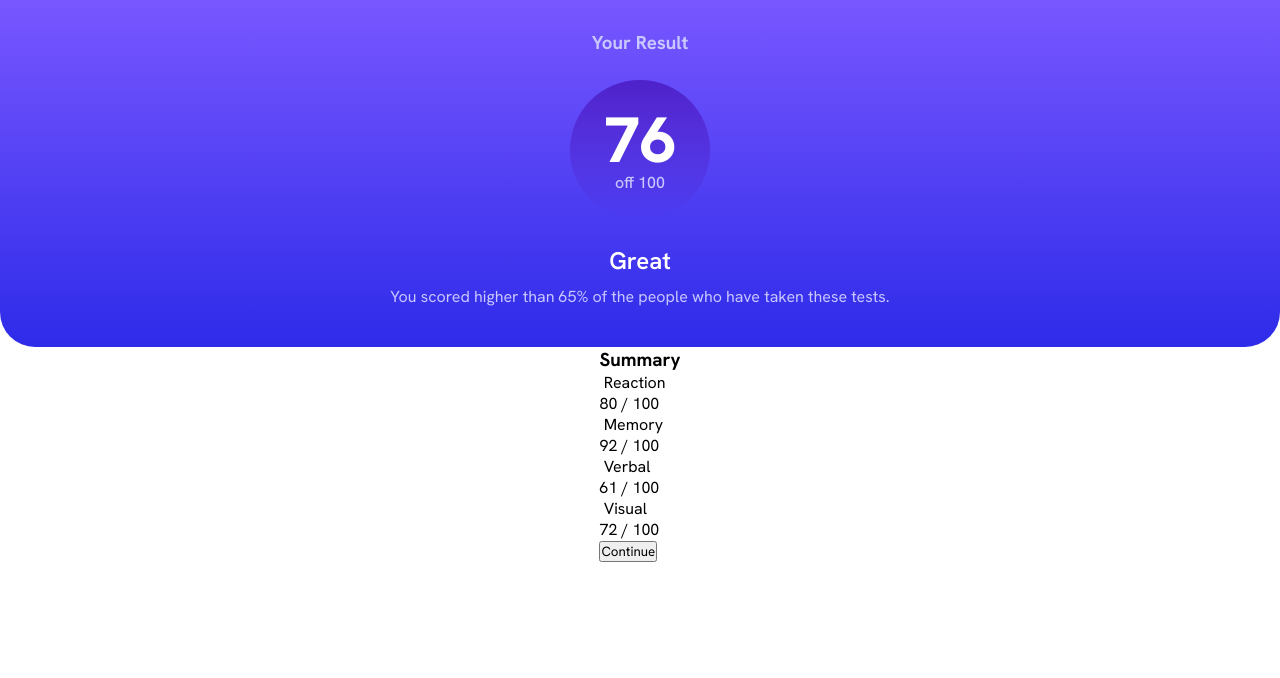
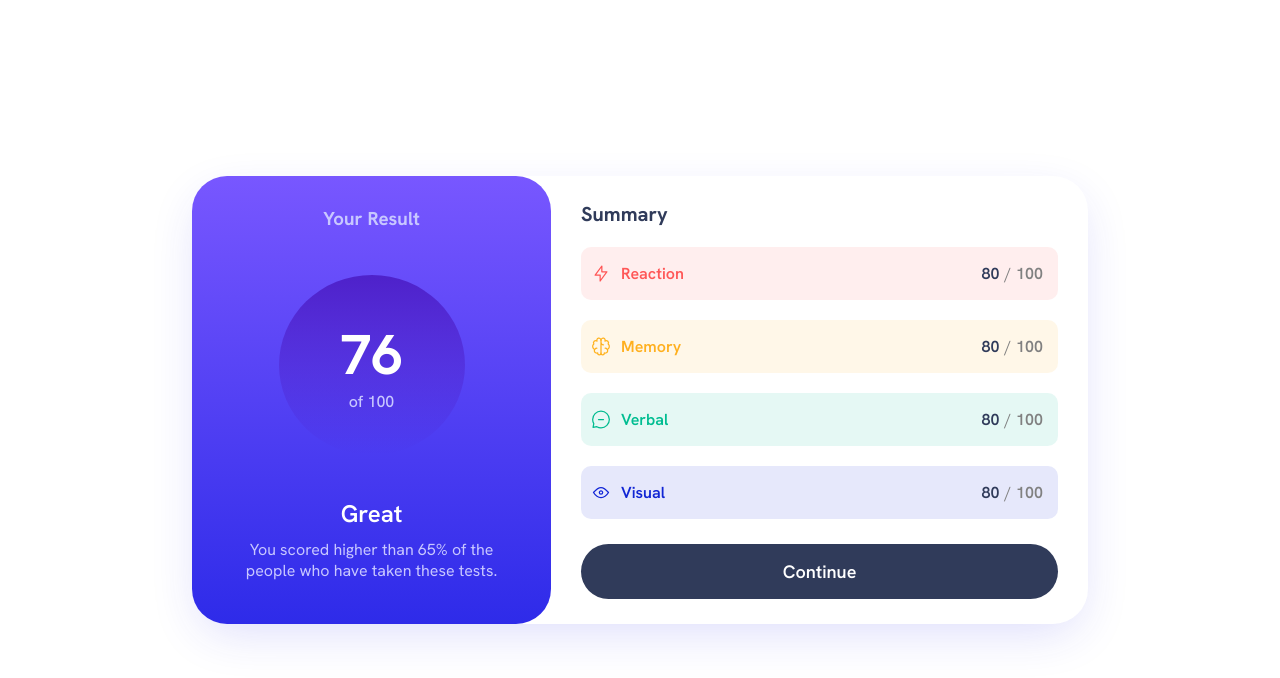
Before and after one commit to emersonescodes/results-summary-component-main, a plain HTML site: page index.html in a window 1280 px wide. Drawn offline with Linux system fonts and the light colour scheme.

Commit message:
style values adjust and words correction. Project done.

```diff
--- a/css/global.css
+++ b/css/global.css
@@ -4,12 +4,17 @@
     --green: hsl(166, 100%, 37%);
     --blue: hsl(234, 85%, 45%);
 
+    --red-bg: hsla(0, 100%, 67%, 0.1);
+    --yellow-bg: hsla(39, 100%, 56%, 0.1);
+    --green-bg: hsla(166, 100%, 37%, 0.1);
+    --blue-bg: hsla(234, 85%, 45%, 0.1);
+
     --white: hsl(0, 0%, 100%);
     --neutral-blue: hsl(221, 100%, 96%);
     --neutral-purple: hsl(241, 100%, 89%);
-    --neutral-gray: hsl(224, 30%, 27%);
+    --neutral-gray: rgb(48, 59, 90);
 
-    --background-gradient: linear-gradient(to bottom, #7857ff, #2e2be9);
+    --background-gradient: linear-gradient(to bottom, #7857ff, rgb(46, 43, 233));
     --circle-gradient: linear-gradient( #4e21ca, #2421ca00);
 
     --font: "Hanken Grotesk", sans-serif;
@@ -26,3 +31,7 @@
 li {
     list-style-type: none;
 }
+
+a {
+    text-decoration: none;
+}
--- a/css/score-card.css
+++ b/css/score-card.css
@@ -1,7 +1,6 @@
 .score-card {
     display: flex;
     flex-direction: column;
-    align-items: center;
 }
 
 .score-card__result {
@@ -10,7 +9,7 @@
     align-items: center;
     width: 100vw;
 
-    gap: 25px;
+    gap: 20px;
 
     background: var(--background-gradient);
 
@@ -18,7 +17,7 @@
 }
 
 .score-card__label {
-    margin-top: 30px;
+    margin-top: 25px;
     color: var(--neutral-purple);
 }
 
@@ -36,9 +35,8 @@
     border-radius: 50%;
 
     & .score-card__value {
-        font-weight: 800;
-        font-size: 4em;
-        line-height: 1;
+        font-weight: 700;
+        font-size: 3.5em;
         color: var(--white);
     }
 
@@ -59,9 +57,176 @@
         font-weight: 600;
     }
     & p {
-        padding-block: 10px 40px;
+        padding-block: 10px 43px;
         text-align: center;
         color: var(--neutral-purple);
     };
+}
 
+.score-card__summary {
+    padding: 25px 30px;
+
+    & h3 {
+        color: var(--neutral-gray);
+        margin-bottom: 20px;
+    }
+
+    & span {
+        font-weight: 600;
+    }
+
+    & .score-card__list {
+        display: flex;
+        flex-direction: column;
+        gap: 20px;
+        margin-bottom: 25px;
+
+        & .score-card__item {
+            display: flex;
+            justify-content: space-between;
+            align-items: center;
+            border-radius: 10px;
+            padding: 16px 10px;
+
+            & div {
+                display: flex;
+
+                & img {
+                    margin-right: 10px;
+                }
+            }
+
+            & .score-card__item-hit {
+                color: gray;
+            }
+
+            & .score-card__item-hit span {
+                padding-inline: 5px;
+            }
+
+            & .score-card__value {
+                color: var(--neutral-gray);
+            }
+        }
+    }
+
+    & .score-card__item--reaction {
+        background-color: var(--red-bg);
+        & div:first-child span {
+            color: var(--red);
+        }
+    }
+
+    & .score-card__item--memory {
+        background-color: var(--yellow-bg);
+        & div:first-child span {
+            color: var(--yellow);
+        }
+    }
+
+    & .score-card__item--verbal {
+        background-color: var(--green-bg);
+        & div:first-child span {
+            color: var(--green);
+        }
+    }
+
+    & .score-card__item--visual {
+        background-color: var(--blue-bg);
+        & div:first-child span {
+            color: var(--blue);
+        }
+    }
+
+    & a {
+    position: relative;
+    z-index: 1;
+
+    display: flex;
+    align-items: center;
+    justify-content: center;
+
+    width: 100%;
+    height: 55px;
+    border-radius: 50px;
+
+    font-size: 18px;
+    font-weight: 600;
+    color: var(--white);
+
+    background: var(--neutral-gray);
+    border: 0;
+    }
+
+    & a::before {
+        content: "";
+        position: absolute;
+        inset: 0;
+        border-radius: 50px;
+
+        background: var(--background-gradient);
+
+        opacity: 0;
+        transition: opacity .2s ease;
+
+        z-index: -1;
+    }
+
+    & a:hover::before {
+        opacity: 1;
+        cursor: pointer;
+    }
 }
+
+@media (min-width: 768px) {
+
+    * {
+        box-sizing: border-box;
+    }
+
+    main {
+        width: 100vw;
+        height: 100vh;
+        display: flex;
+        justify-content: center;
+        align-items: center;
+    }
+
+    .score-card {
+        flex-direction: row;
+        width: 70vw;
+        padding: 0;
+        box-shadow: 0px 15px 50px -10px rgba(46,43,233,0.18);
+        border-radius: 35px;
+    }
+
+    .score-card__result {
+        border-radius: 35px;
+        width: auto;
+        justify-content: space-between;
+        padding-inline: 20px;
+    }
+
+    .score-card__label {
+        margin-top: 30px;
+        padding: 0;
+    }
+
+    .score-card__accuracy {
+        width: 186px;
+        height: 180px;
+        padding: 0;
+    }
+
+    .score-card__feedback {
+        padding-inline: 30px;
+    }
+
+    .score-card__summary {
+        width: 100%;
+    }
+
+    .score-card__title {
+        font-size: 20px;
+    }
+}
--- a/index.html
+++ b/index.html
@@ -15,7 +15,7 @@
         <h3 class="score-card__label">Your Result</h3>
         <div class="score-card__accuracy">
           <span class="score-card__value">76</span>
-          <span class="score-card__value-total">off 100</span>
+          <span class="score-card__value-total">of 100</span>
         </div>
         <div class="score-card__feedback">
           <h3 class="score-card__feedback-status">Great</h3>
@@ -27,46 +27,46 @@
         <ul class="score-card__list">
           <li class="score-card__item score-card__item--reaction">
             <div class="">
-              <img src="" alt="" class="score-card__item-icon">
+              <img src="./assets/images/icon-reaction.svg" alt="" class="score-card__item-icon">
               <span class="score-card__item-label">Reaction</span>
             </div>
             <div class="score-card__item-hit">
-              <span>80</span>
-              <span>/ 100</span>
+              <span class="score-card__value">80</span> /
+              <span class="score-card__total">100</span>
             </div>
           </li>
           <li class="score-card__item score-card__item--memory">
             <div class="">
-              <img src="" alt="" class="score-card__item-icon">
+              <img src="./assets/images/icon-memory.svg" alt="" class="score-card__item-icon">
               <span class="score-card__item-label">Memory</span>
             </div>
             <div class="score-card__item-hit">
-              <span>92</span>
-              <span>/ 100</span>
+              <span class="score-card__value">80</span> /
+              <span class="score-card__total">100</span>
             </div>
           </li>
           <li class="score-card__item score-card__item--verbal">
             <div class="">
-              <img src="" alt="" class="score-card__item-icon">
+              <img src="./assets/images/icon-verbal.svg" alt="" class="score-card__item-icon">
               <span class="score-card__item-label">Verbal</span>
             </div>
             <div class="score-card__item-hit">
-              <span>61</span>
-              <span>/ 100</span>
+              <span class="score-card__value">80</span> /
+              <span class="score-card__total">100</span>
             </div>
           </li>
           <li class="score-card__item score-card__item--visual">
             <div class="">
-              <img src="" alt="" class="score-card__item-icon">
+              <img src="./assets/images/icon-visual.svg" alt="" class="score-card__item-icon">
               <span class="score-card__item-label">Visual</span>
             </div>
             <div class="score-card__item-hit">
-              <span>72</span>
-              <span>/ 100</span>
+              <span class="score-card__value">80</span> /
+              <span class="score-card__total">100</span>
             </div>
           </li>
         </ul>
-        <button onclick="">Continue</button>
+        <a href="#">Continue</a>
       </div>
     </section>
   </main>
```
